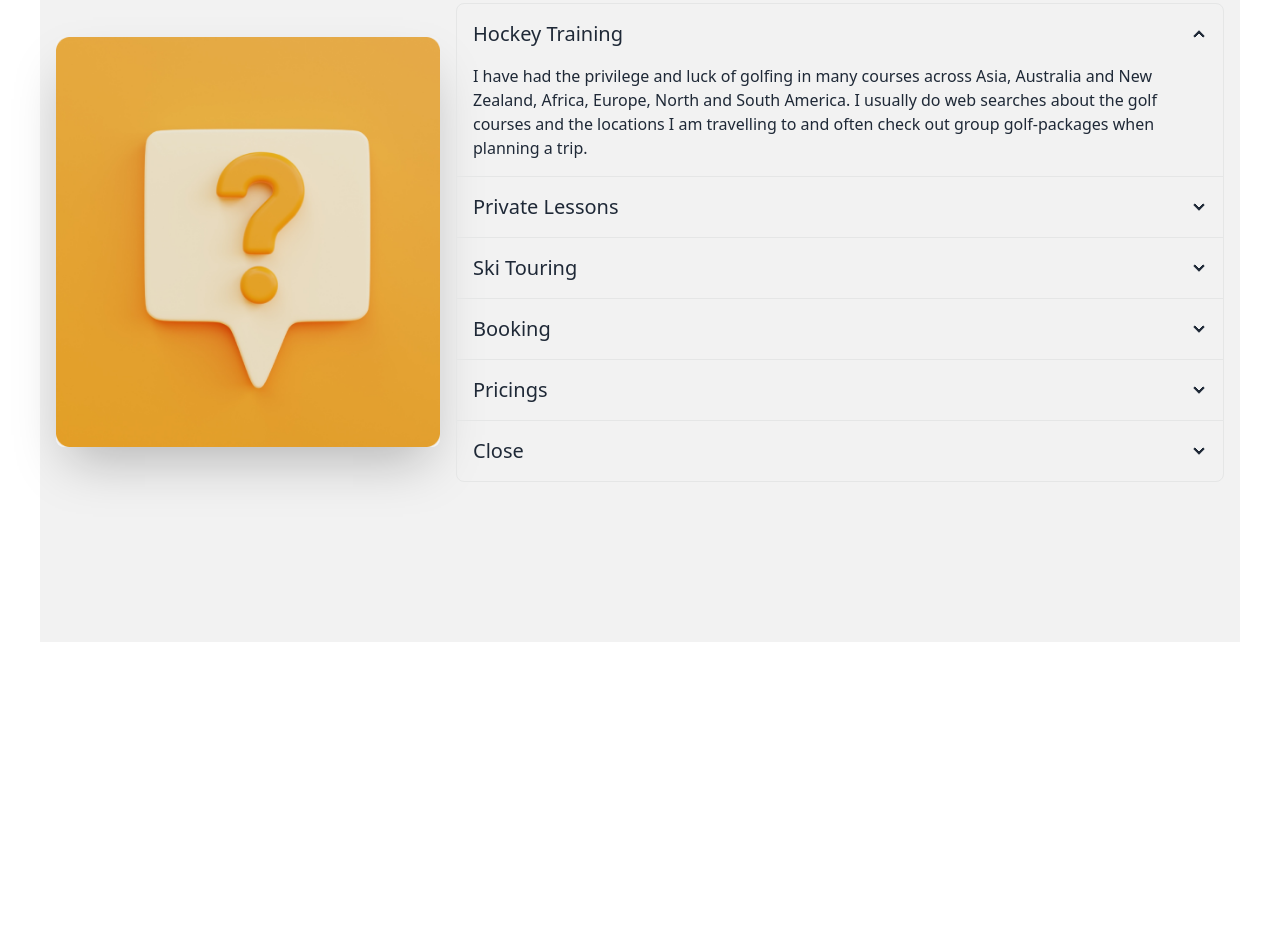
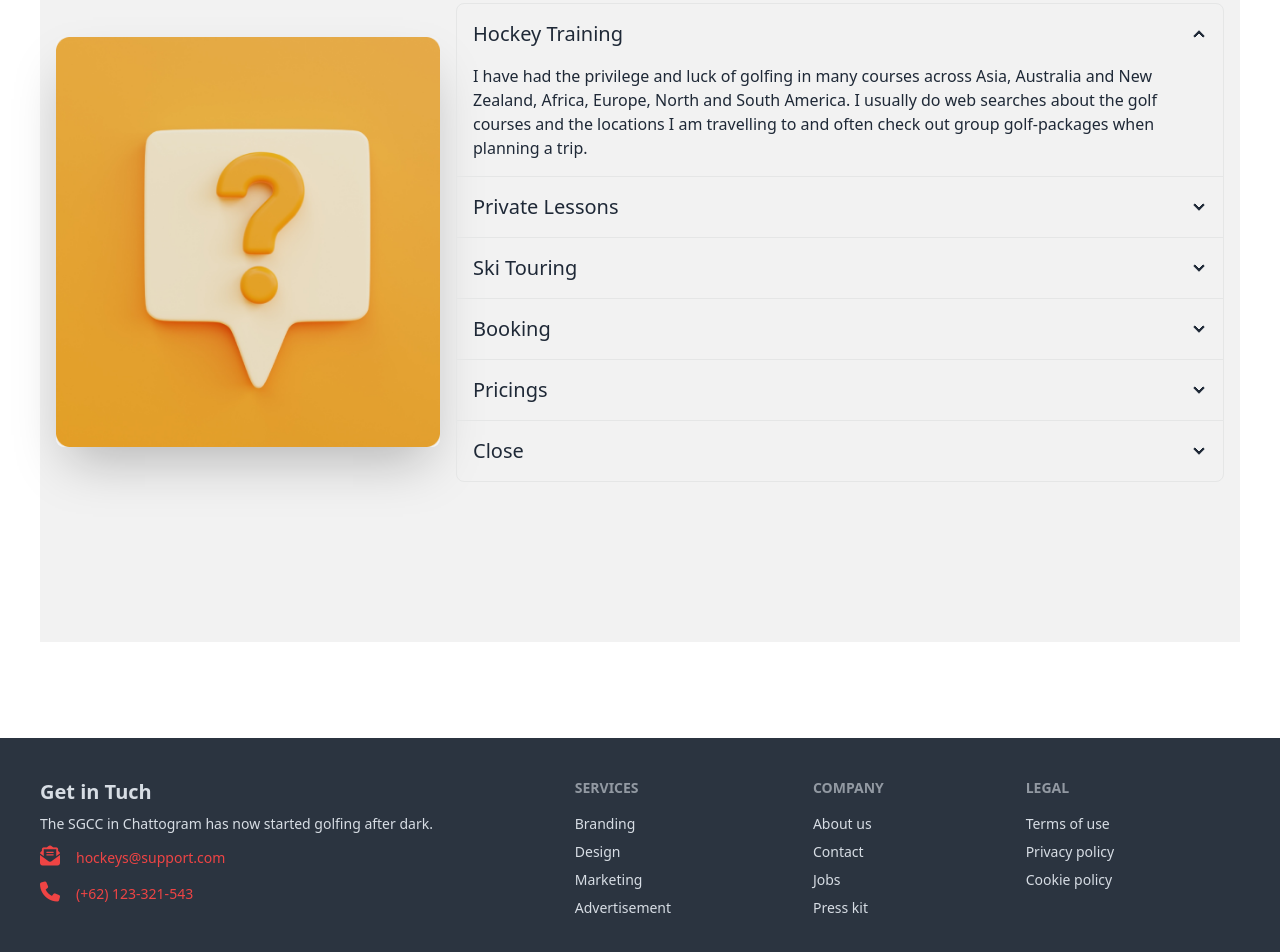
Before and after one commit to 12AlAdnan/assignment-3, a plain HTML site: page index.html in a window 1280 px wide. Shown: the part 3954-4906 px from the top of the page. Before the commit the page ends 4692 px from the top, so only its background shows below. Drawn offline with nearby package versions, Linux system fonts and the light colour scheme.

Commit message:
footer added

```diff
--- a/index.html
+++ b/index.html
@@ -352,8 +352,33 @@
       </div>
     </section>
   </main>
-  <footer>
-
+  <footer class="footer p-10 bg-neutral text-neutral-content">
+    <aside>
+      <h2 class="text-xl font-semibold">Get in Tuch</h2>
+      <p>The SGCC in Chattogram has now started golfing after dark. </p>
+      <a class="text-red-500 text-xl" target="_blank" href="https://mail.google.com/mail/u/0/"><i class="fa-solid fa-envelope-open-text"></i><span class="text-sm px-4">hockeys@support.com</span></a>
+      <p class="text-red-500 text-xl"><i class="fa-solid fa-phone"></i><span class="text-sm px-4">(+62) 123-321-543</span></p>
+    </aside>
+      <nav>
+        <header class="footer-title">Services</header>
+        <a class="link link-hover">Branding</a>
+        <a class="link link-hover">Design</a>
+        <a class="link link-hover">Marketing</a>
+        <a class="link link-hover">Advertisement</a>
+      </nav>
+      <nav>
+        <header class="footer-title">Company</header>
+        <a class="link link-hover">About us</a>
+        <a class="link link-hover">Contact</a>
+        <a class="link link-hover">Jobs</a>
+        <a class="link link-hover">Press kit</a>
+      </nav>
+    <nav>
+      <header class="footer-title">Legal</header>
+      <a class="link link-hover">Terms of use</a>
+      <a class="link link-hover">Privacy policy</a>
+      <a class="link link-hover">Cookie policy</a>
+    </nav>
   </footer>
 </body>
 
```
